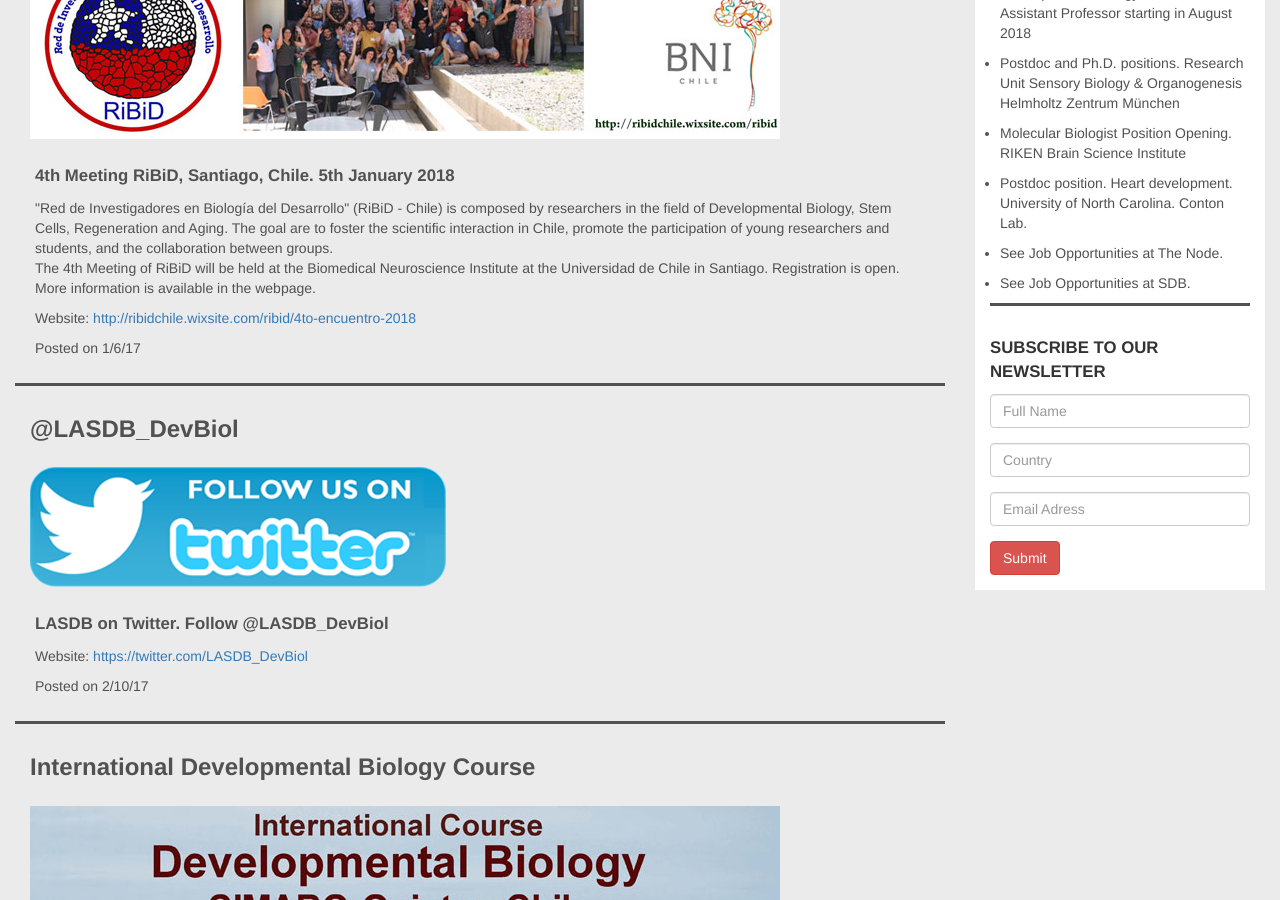
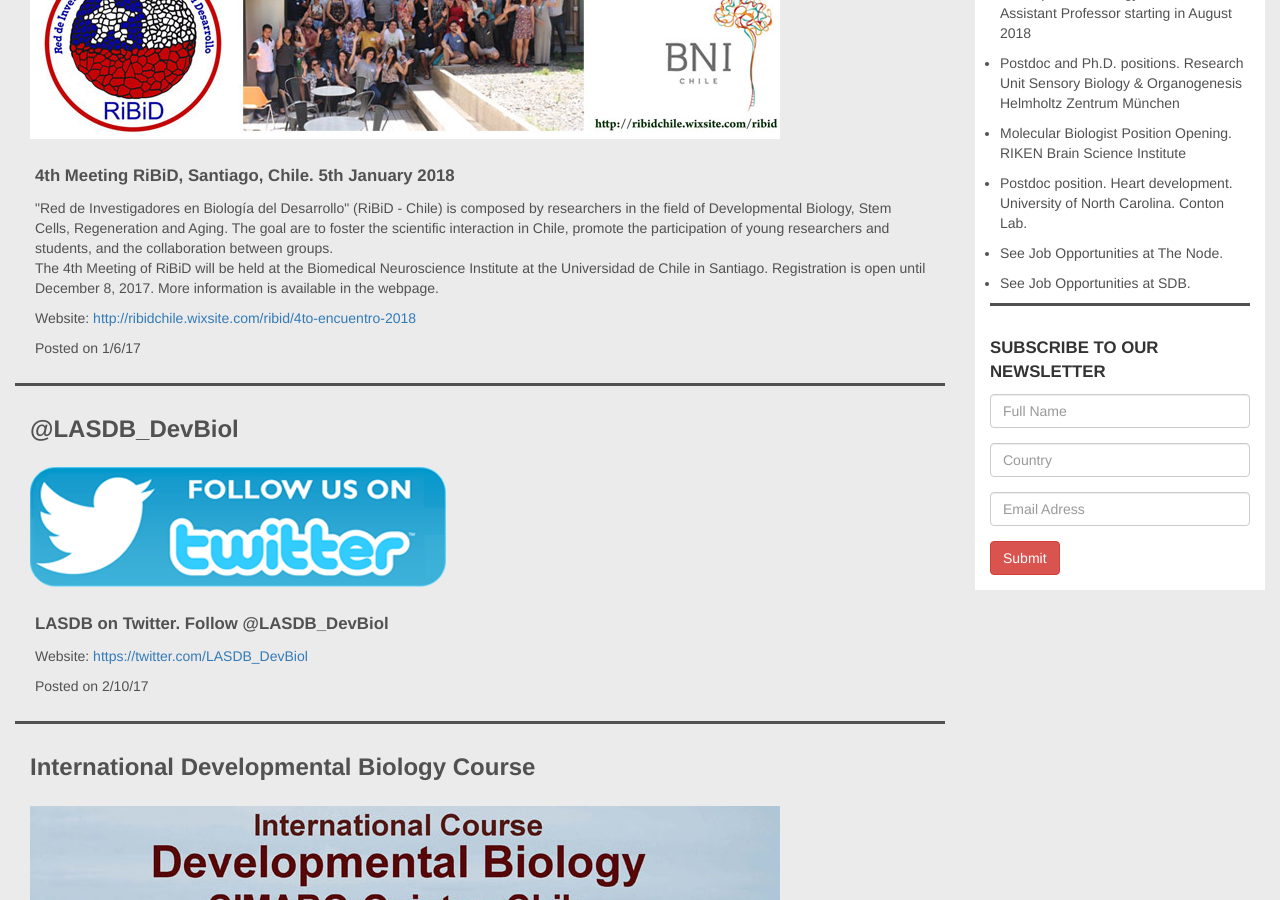
Before and after one commit to lasdb/lasdb.github.io, a Jekyll site: the page built from _posts/2000-01-01-news.markdown, in a window 1280 px wide and 900 px high, scrolled down 868 px. Built offline with Jekyll 4.4.1, drawn with Linux system fonts in a browser that asks for light colours; nearby versions of some CDN libraries.

Commit message:
Update 2000-01-01-news.markdown

```diff
--- a/_posts/2000-01-01-news.markdown
+++ b/_posts/2000-01-01-news.markdown
@@ -16,7 +16,7 @@ news:
     date: '1/6/17'
     subtitle: '4th Meeting RiBiD, Santiago, Chile. 5th January 2018'
     body: '"Red de Investigadores en Biología del Desarrollo" (RiBiD - Chile) is composed by researchers in the field of Developmental Biology, Stem Cells, Regeneration and Aging. The goal are to foster the scientific interaction in Chile, promote the participation of young researchers and students, and the collaboration between groups. <br>
-    The 4th Meeting of RiBiD will be held at the Biomedical Neuroscience Institute at the Universidad de Chile in Santiago. Registration is open. More information is available in the webpage.'
+    The 4th Meeting of RiBiD will be held at the Biomedical Neuroscience Institute at the Universidad de Chile in Santiago. Registration is open until December 8, 2017. More information is available in the webpage.'
     imageSm: 'img/news/chile-RiBiD-sm.jpg'
     imageBg: '../img/news/chile-RiBiD-bg.jpg'
     URL: 'http://ribidchile.wixsite.com/ribid/4to-encuentro-2018'
```
